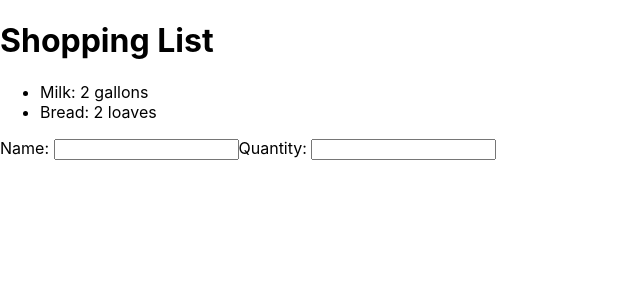
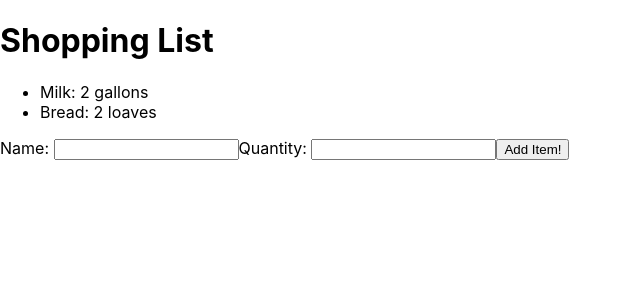
Before and after one commit to super8989/React_shopping_list, a React (Create React App) app: page / in a window 1280 px wide. Shown: the top 300 px of the page, without its empty margins (0-640 px from the left). Built offline with nearby package versions, Linux system fonts and the light colour scheme.

Commit message:
passing state from child ShoppingListForm component up to the parent ShoppingList component

```diff
--- a/src/ShoppingListForm.js
+++ b/src/ShoppingListForm.js
@@ -5,6 +5,13 @@ class ShoppingListForm extends Component {
 		super(props);
 		this.state = { name: "", qty: "" };
 		this.handleChange = this.handleChange.bind(this);
+		this.handleSubmit = this.handleSubmit.bind(this);
+	}
+
+	handleSubmit(evt) {
+		evt.preventDefault();
+		this.props.addItem(this.state);
+		this.setState({ name: "", qty: "" });
 	}
 
 	handleChange(evt) {
@@ -15,7 +22,7 @@ class ShoppingListForm extends Component {
 
 	render() {
 		return (
-			<form>
+			<form onSubmit={this.handleSubmit}>
 				<label htmlFor='name'>Name: </label>
 				<input
 					id='name'
@@ -30,6 +37,7 @@ class ShoppingListForm extends Component {
 					value={this.state.qty}
 					onChange={this.handleChange}
 				/>
+				<button>Add Item!</button>
 			</form>
 		);
 	}
```
